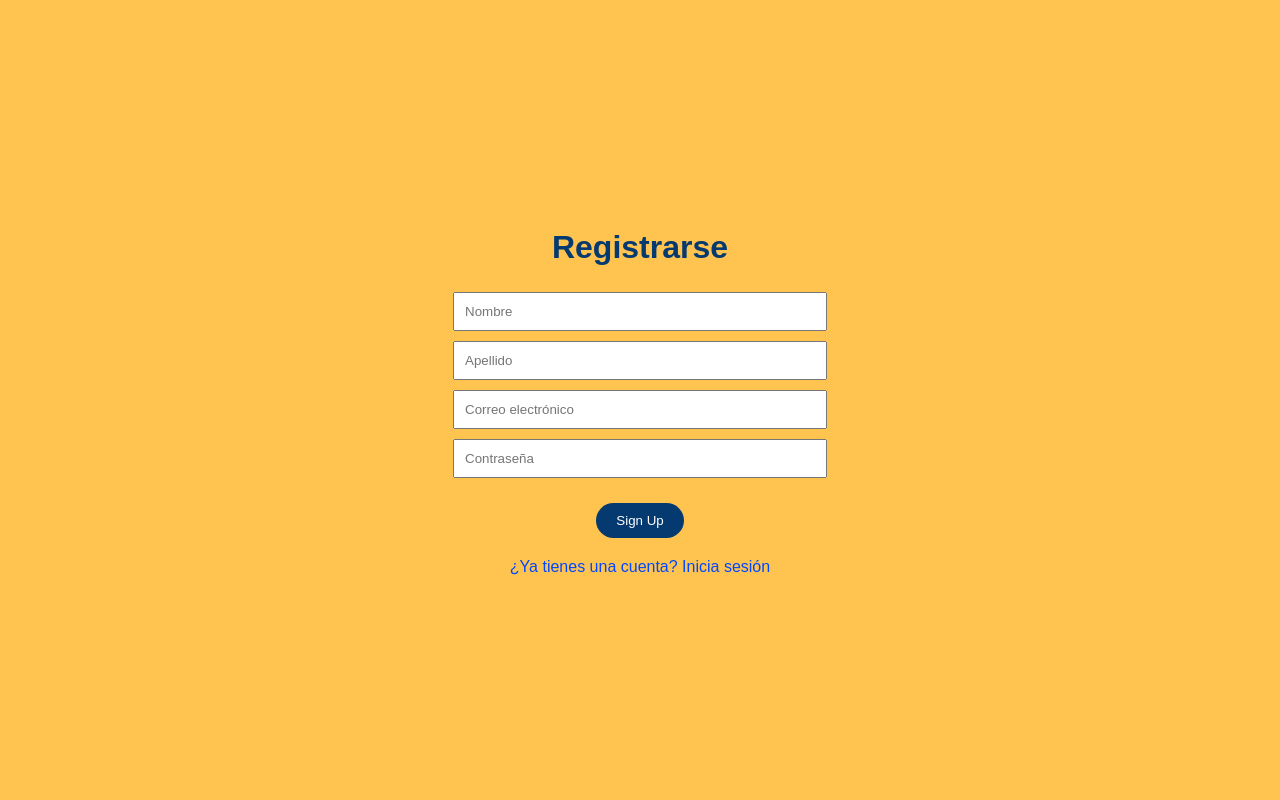
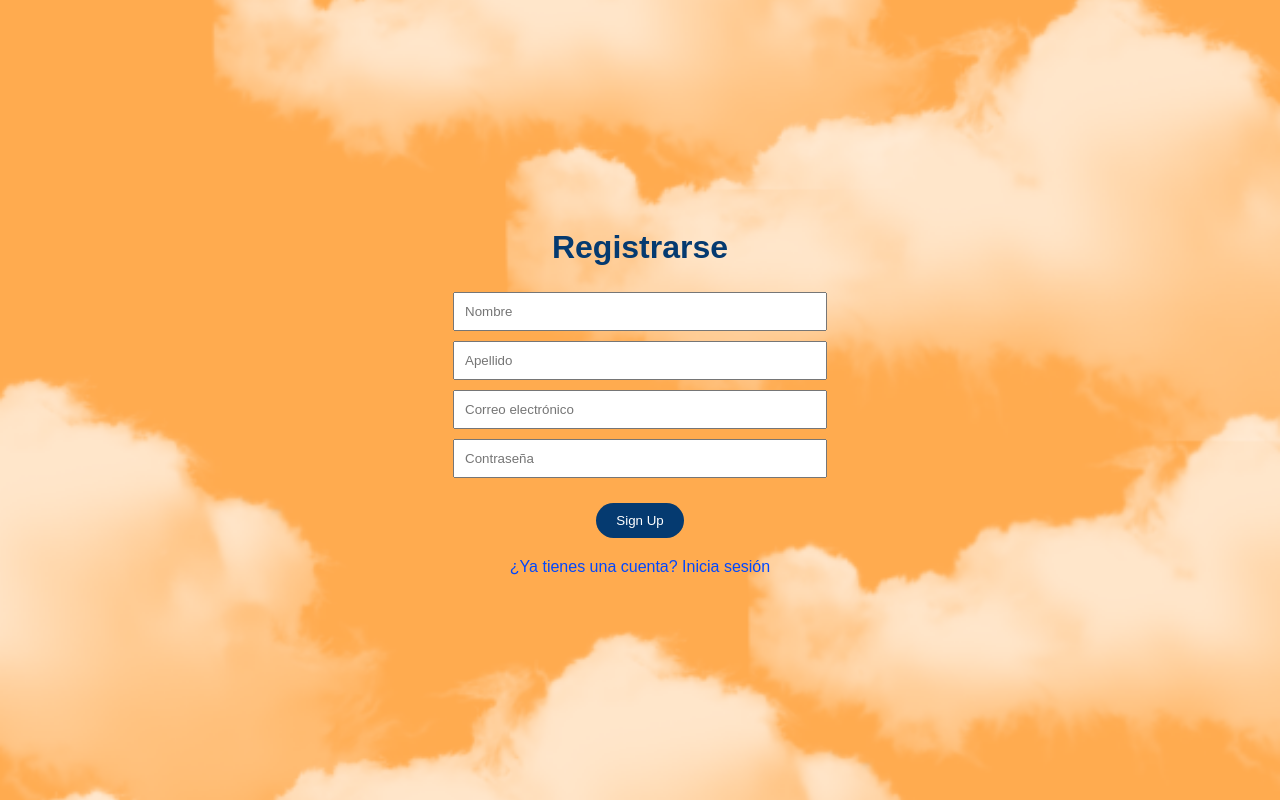
Before and after one commit to inaDAGod/SistemaWeb-Aerolinea, a PHP site: page /registro.html in a window 1280 px wide. Run offline with PHP 8.4, Linux system fonts and the light colour scheme.

Commit message:
cambios pequeños

```diff
--- a/BD/bd.sql
+++ b/BD/bd.sql
@@ -10,7 +10,7 @@ CREATE TABLE asientos (
     CONSTRAINT asientos_pk PRIMARY KEY (casiento,cavion)
 );
 
--- Table: asientos_vuelo
+-- Table: asientos_vueloAAS
 CREATE TABLE asientos_vuelo (
     cvuelo int  NOT NULL,
     casiento varchar(100)  NOT NULL,
--- a/public/registro.html
+++ b/public/registro.html
@@ -24,7 +24,7 @@
     <p onclick="toggleForm()">¿Ya tienes una cuenta? Inicia sesión</p>
   </div>
 
-  <!-- Opcional: Agregar un contenedor para el formulario de inicio de sesión -->
+  <!-- contenedor para el formulario de inicio de sesión -->
   <div class="container" id="inicio-sesion" style="display: none;">
     <h1>Iniciar Sesión</h1>
     <div class="input-container">
--- a/public/styles/registro.css
+++ b/public/styles/registro.css
@@ -2,7 +2,11 @@ body {
     margin: 0;
     padding: 0;
     font-family: Arial, sans-serif;
-    background-color: #FFC44F;
+    background-image: url('../assets/login.png');
+    background-size: cover;
+    background-repeat: no-repeat;
+    background-position: center;
+    background-attachment: fixed;
     display: flex;
     justify-content: center;
     align-items: center;
```
